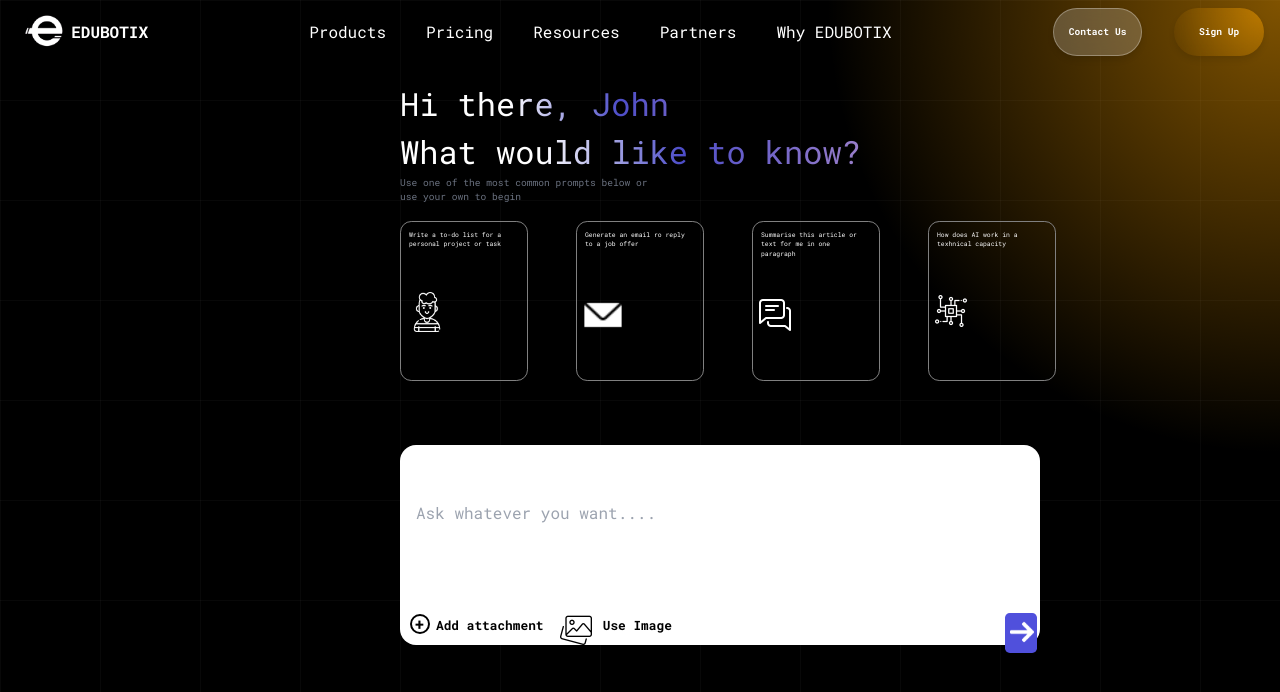
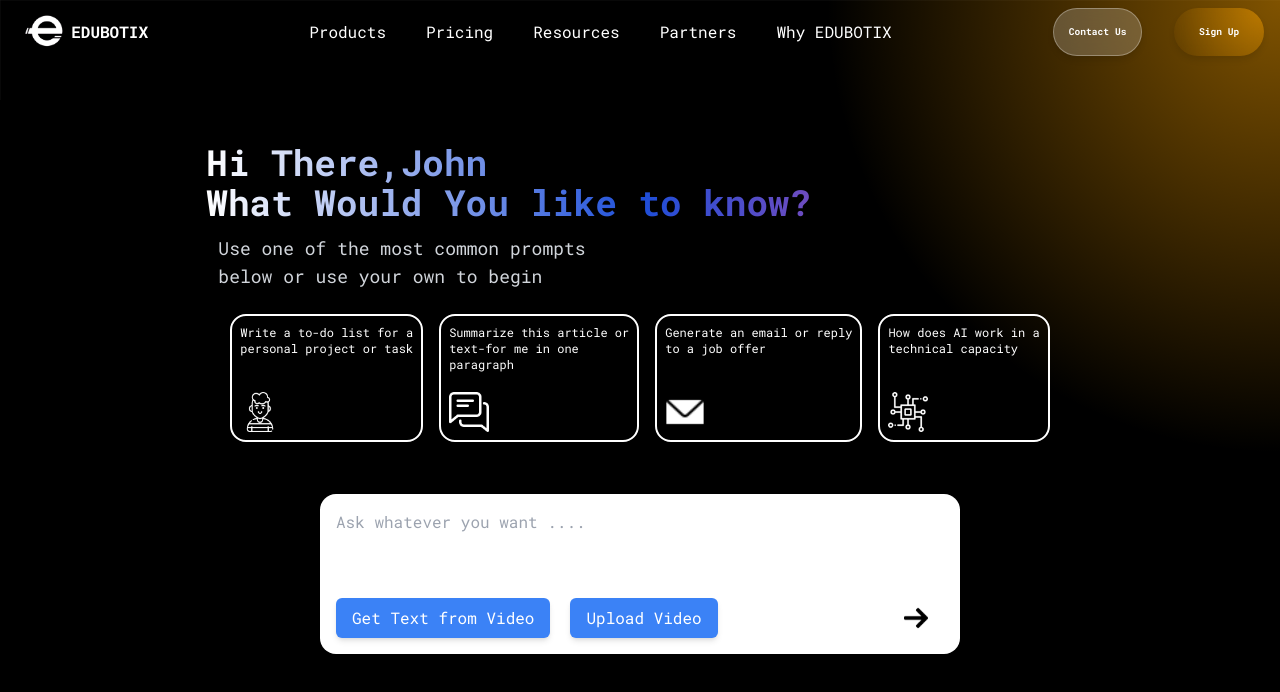
Before and after one commit to rahulcoder001/ThinkerAi, a Next.js app: page /satyam in a window 1280 px wide. Shown: the top 692 px of the page. Built offline with nearby package versions, Linux system fonts and the light colour scheme.

Commit message:
chatpage

```diff
--- a/src/app/satyam/page.tsx
+++ b/src/app/satyam/page.tsx
@@ -1,61 +1,240 @@
-import React from "react";
+"use client"
 import styles from "./prompt.module.css";
+import axios from "axios";
 import Navbar from "../../../Rootcomponent/Navbar/page";
+import { useState } from "react";
+import Image from "next/image";
+const Page = () => {
+  const [selectedFile, setSelectedFile] = useState<File | null>(null);
+  const [prompt,SetPrompt]=useState('');
+  const [lang,SetLang]=useState('English');
+  const[response,SetResponse]=useState('');
+  const [pdfurl, setPdfurl] = useState('');
+  const [loading, setLoading] = useState(false);
+  const [audioUrl, setAudioUrl] = useState('');
+  const [errorMessage, setErrorMessage] = useState<string | null>(null);
+  const [isUploading, setIsUploading] = useState<boolean>(false);
+  const audioUrl1 = '/output.mp3';
 
-const Page = () => {
+  const handleFileChange = (event: React.ChangeEvent<HTMLInputElement>) => {
+   if (event.target.files && event.target.files.length > 0) {
+     const file = event.target.files[0];
+     setSelectedFile(file);
+     handleUpload(file); // Pass the file directly to handleUpload
+   }
+ };
+
+ const handleUpload = async (file: File) => {
+   if (!file) {
+     setErrorMessage('Please select a file to upload.');
+     return;
+   }
+   setLoading(true);
+
+   try {
+     setIsUploading(true);
+     setErrorMessage(null);
+
+     const formData = new FormData();
+     formData.append('file', file);
+
+     // Send the file to the backend API for transcription
+     const response = await axios.post('/api/trans/videoToText', formData, {
+       headers: {
+         'Content-Type': 'multipart/form-data',
+       },
+     });
+
+     // Log the entire response to debug the issue
+     console.log('API Response:', response);
+
+     // If the response has valid data, update the transcript
+     if (response.data && typeof response.data.transcript === 'string') {
+       SetResponse(response.data.transcript + response.data.speakerTranscript);
+     } else {
+       setErrorMessage('Transcription failed. Invalid response from the server.');
+     }
+
+   } catch (error: any) {
+     console.error('Error uploading file:', error.message);
+     setErrorMessage('Error uploading the file. Please try again.');
+   } finally {
+     setIsUploading(false);
+     setLoading(false);
+   }
+ };
+
+
+
+  const handlesendmessage= async()=>{
+   if (!prompt) return;
+   setLoading(true);
+   try{
+     const res = await fetch('/api/trans/translate', {
+       method: 'POST',
+       headers: {
+         'Content-Type': 'application/json',
+       },
+       // Correct string interpolation
+       body: JSON.stringify({ prompt: `${prompt} in ${lang}` }),
+     });
+     const data = await res.json();
+     SetResponse(data.content);
+     setPdfurl(data.pdfUrl);
+     const audioRes = await fetch('/api/trans/textToSpeech', {
+       method: 'POST',
+       headers: {
+         'Content-Type': 'application/json',
+       },
+       body: JSON.stringify({ text: data.content }), // Sending translated text for TTS
+     });
+     const audioData = await audioRes.json();
+     setAudioUrl(audioData.audioUrl);
+
+
+
+   }catch(err){
+   console.log('Error fetching translation or audio',err);
+   } finally {
+     setLoading(false);
+   }
+  }
   return (
-    <div style={{overflow:'hidden'}}>
-      <main
-        className={styles.main}
-        style={{ height: "100vh", backgroundColor: "black", color: "white" }}
-      >
-        <Navbar />
-        <div style={{position:'relative',top:'5rem',left:'25rem'}}>
-          <h1 style={{ width: "42.75vw", fontSize: "2rem" }} className={styles.gradientText}>
-            Hi there, John{" "}
-          </h1>
-          <h1 className={styles.gradientText} style={{ width: "55vw", fontSize: "2rem" }}>
-            What would like to know?{" "}
-          </h1>
+    <main className="bg-custom-gradient bg-custom-size bg-no-repeat w-full h-screen bg-black">
+      <Navbar/>
+      <div className="w-full h-screen flex flex-col justify-center items-center ">
 
-          <p style={{width:'20vw',fontSize:'0.6rem'}} className="text-gray-500">Use one of the most common prompts below or use your own to begin</p>
+        {/* top */}
+        {loading?(
+          <div className="h-[50vh] bg-[#1a1a1a] w-[50vw] ">
+            Loading...
           </div>
-
-        <div className={styles.commonprompts}>
-             <div className={styles.box1}>
-                  <h1 style={{width:'8vw',fontSize:'0.4rem',margin:'0.5rem',color:'white'}}>Write a to-do list for a personal project or task</h1>
-                  <img src="/boy.png" alt="loading-image" style={{filter: 'invert(1)',height:'5vh',marginTop:'2.7rem',marginLeft:'0.4rem'}} />
-             </div>
-             <div className={styles.box1}>
-                  <h1 style={{width:'8vw',fontSize:'0.4rem',margin:'0.5rem',color:'white'}}>Generate an email ro reply to a job offer</h1>
-                  <img src="/email.png" alt="loading-image" style={{filter: 'invert(1)',height:'5vh',marginTop:'2.9rem',marginLeft:'0.4rem'}} />
-             </div>
-             <div className={styles.box1}>
-                  <h1 style={{width:'8vw',fontSize:'0.4rem',margin:'0.5rem',color:'white'}}>Summarise this article or text for me in one paragraph</h1>
-                  <img src="/chat.png" alt="loading-image" style={{filter: 'invert(1)',height:'4vh',marginTop:'2.5rem',marginLeft:'0.4rem'}} />
-             </div>
-             <div className={styles.box1}>
-                  <h1 style={{width:'8vw',fontSize:'0.4rem',margin:'0.5rem',color:'white'}}>How does AI work in a texhnical capacity</h1>
-                  <img src="/cpu.png" alt="loading-image" style={{filter: 'invert(1)',height:'4vh',marginTop:'2.9rem',marginLeft:'0.4rem'}} />
+        ):(
+          response
+        )?(
+          <div className="mt-5 h-[60vh] bg-[#1a1a1a] w-[80vw] rounded-lg overflow-y-auto ">
+  <h1 className="text-white text-[1.2vw] m-4">{response}</h1>
+  <div className="mt-4 m-4">
+    <a href={pdfurl} download className={styles.downloadButton}>
+      Download PDF
+    </a>
+    <a href={audioUrl1} download className={styles.downloadButton} style={{ marginLeft: '1rem' }}>
+      Download Audio
+    </a>
   </div>
 </div>
-        <div className={styles.inputContainer}>
-          <input
-            className={styles.messageinput}
-            placeholder="Ask whatever you want...."
+        ):(
+          <>
+           <div className=" m-3  ">
+           <h1 className="text-transparent bg-clip-text bg-gradient-to-r from-white via-blue-700 to-pink-500 font-extrabold text-4xl">
+            Hi There,John <br />
+            What Would You like to know?
+           </h1>
+           <div className="text-gray-300 text-lg m-3">
+            Use one of the most common prompts <br />
+             below or use your own to begin
+           </div>
+           <div className="flex flex-row justify-between m-4">
+           <div className="w-auto h-32 flex border-white border-2 m-2 rounded-2xl relative">
+  <div className="text-white m-2 text-xs">
+    Write a to-do list for a <br /> personal project or task
+  </div>
+  <img
+    src="/boy.png"
+    alt="loading-image"
+    className="absolute bottom-0 left-0 m-2"
+    style={{
+      filter: 'invert(1)',
+      height: '5vh',
+    }}
   />
-          <div style={{display:'flex'}}>
-           <div className={styles.circlePlus}></div>
-           <h1 style={{color:'black',position:'relative',bottom:'1.8rem',fontWeight:'bolder',left:'1rem',fontSize:'0.8rem'}}>Add attachment</h1>
-           <img src="/im.png" alt="loading-image" style={{height:'4vh',position:'relative',bottom:'2rem',left:'2rem'}} />
-           <h1 style={{color:'black',position:'relative',bottom:'1.8rem',fontWeight:'bolder',left:'2.7rem',fontSize:'0.8rem'}}>Use Image</h1>
-            <div className={styles.send}>
-            <img src="/right.png" alt="loading-image" style={{filter: 'invert(1)',height:'3vh',marginTop:'2.9rem',marginLeft:'0.4rem',position:'relative',bottom:'1.5rem',right:'0.1rem'}} />
+</div>
+         <div className="w-auto h-32 flex border-white border-2 m-2 rounded-2xl relative">
+          <div className="text-white m-2 text-xs ">
+            Summarize this article or<br /> text-for me in one <br /> paragraph
+          </div>
+          <img
+    src="/chat.png"
+    alt="loading-image"
+    className="absolute bottom-0 left-0 m-2"
+    style={{
+      filter: 'invert(1)',
+      height: '5vh',
+    }}
+  />
+         </div>
+         <div className="w-auto h-32 flex border-white border-2 m-2 rounded-2xl relative">
+          <div className="text-white m-2 text-xs">
+           Generate an email or reply <br /> to a job offer
+          </div>
+          <img
+    src="/email.png"
+    alt="loading-image"
+    className="absolute bottom-0 left-0 m-2"
+    style={{
+      filter: 'invert(1)',
+      height: '5vh',
+    }}
+  />
+         </div>
+         <div className="w-auto h-32 flex border-white border-2 m-2 rounded-2xl relative">
+          <div className="text-white m-2 text-xs">
+           How does AI work in a <br />technical capacity
+          </div>
+          <img
+    src="/cpu.png"
+    alt="loading-image"
+    className="absolute bottom-0 left-0 m-2"
+    style={{
+      filter: 'invert(1)',
+      height: '5vh',
+    }}
+  />
          </div>
          </div>
         </div>
+          </>
+        )}
+
+        <div className="w-[50vw] bg-white rounded-2xl text-black outline-none m-4 p-4 shadow-lg flex flex-col">
+  <textarea
+    className="bg-white text-black w-full outline-none resize-none overflow-y-auto h-30" // Adjusted height to h-30
+    placeholder="Ask whatever you want ...."
+    rows={3} // Sets the initial height of the textarea
+    onChange={(e) => SetPrompt(e.target.value)}
+  />
+
+  {/* Upload Video Section */}
+  <div className="flex flex-row">
+
+
+  <div className="flex items-center mt-4">
+    <label className="flex items-center cursor-pointer">
+      <input type="file" accept="video/mp4" className="hidden" onChange={handleFileChange} />
+      <span className="bg-blue-500 text-white py-2 px-4 rounded-md shadow-md hover:bg-blue-600 transition">
+        Get Text from Video
+      </span>
+    </label>
+  </div>
+  <div className="flex items-center mt-4 ml-5">
+    <label className="flex items-center cursor-pointer">
+      <input type="file" accept="video/mp4" className="hidden" onChange={handleFileChange} />
+      <span className="bg-blue-500 text-white py-2 px-4 rounded-md shadow-md hover:bg-blue-600 transition">
+       Upload Video
+      </span>
+    </label>
+  </div>
+  {/* New Button at the Bottom Right */}
+  <div className="mt-auto flex ml-auto justify-end">
+  <button className="py-2 px-4 transition " onClick={handlesendmessage}>
+  <img src="/right.png" alt="right-arrow" className="h-[3vh] " />
+</button>
+  </div>
+  </div>
+</div>
+      </div>
+
     </main>
-    </div>
   );
 };
 
--- a/src/app/satyam/prompt.module.css
+++ b/src/app/satyam/prompt.module.css
@@ -102,3 +102,17 @@
     align-items: center;
 
   }
+  .downloadButton {
+    display: inline-block;
+    padding: 10px 20px;
+    background-color: #007bff;
+    color: white;
+    text-decoration: none;
+    border-radius: 5px;
+    font-size: 1rem;
+    transition: background-color 0.3s;
+  }
+
+  .downloadButton:hover {
+    background-color: #0056b3;
+  }
--- a/tailwind.config.ts
+++ b/tailwind.config.ts
@@ -8,6 +8,17 @@ const config: Config = {
   ],
   theme: {
     extend: {
+
+      backgroundImage: {
+        'custom-gradient': `radial-gradient(circle at top right, rgba(255, 165, 0, 0.5), transparent 30%),
+          linear-gradient(to right, rgba(255, 255, 255, 0.03) 1px, transparent 1px),
+          linear-gradient(to bottom, rgba(255, 255, 255, 0.03) 1px, transparent 1px)`,
+          'text-gradient': 'linear-gradient(to right, white 20%, rgb(77, 77, 200) 40%, pink 100%)',
+      },
+      backgroundSize: {
+        'custom-size': ' 100%, 100% 100px',
+      },
+
       keyframes: {
         glow: {
           '0%, 100%': { opacity: '5', filter: 'brightness(1)' },
@@ -24,9 +35,7 @@ const config: Config = {
       colors:{
        'color':'#25184b'
       },
-      backgroundImage: {
-        'custom-gradient': 'linear-gradient(89.12deg, #160430 0.47%, rgba(22, 4, 48, 0) 22.87%)',
-      },
+
 
     },
   },
```
Also changed, not shown: generated_content.txt, 1 other file (tests, documents, lock files or other folders). Lines whose indentation alone changed are shown as unchanged.
